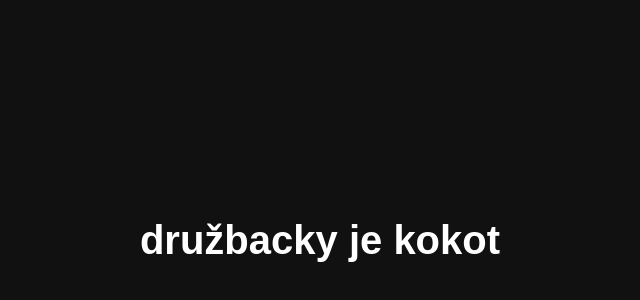
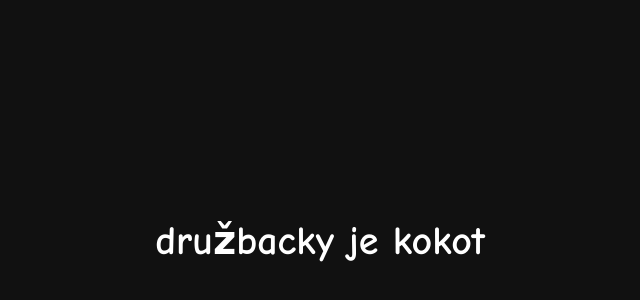
Before and after one commit to Adrainko/Adrainko.github.io, a plain HTML site: page index.html in a window 1280 px wide. Shown: the part 160-460 px from the top of the page, without its empty margins (320-960 px from the left). Drawn offline with Linux system fonts and the light colour scheme.

Commit message:
Change font family to 'Comic Sans MS'

```diff
--- a/index.html
+++ b/index.html
@@ -10,7 +10,7 @@
         body {
             background-color: #111111;
             color: white;
-            font-family: Arial, sans-serif;
+            font-family: 'Comic Sans MS', cursive;
             display: flex;
             justify-content: center;
             align-items: center;
```
